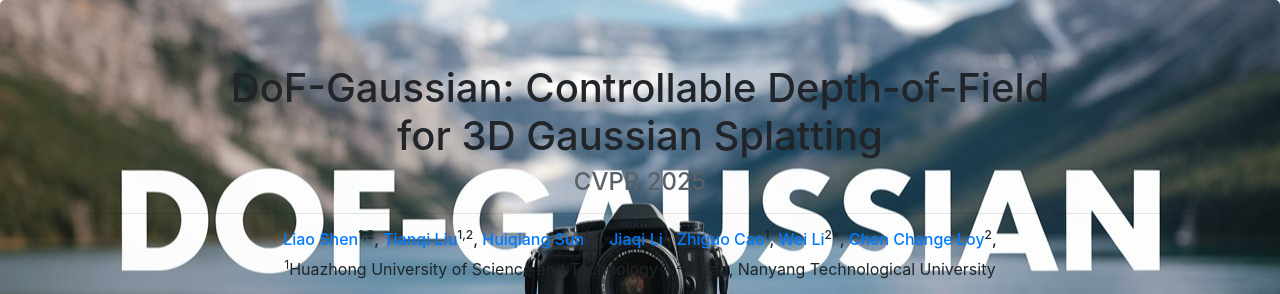
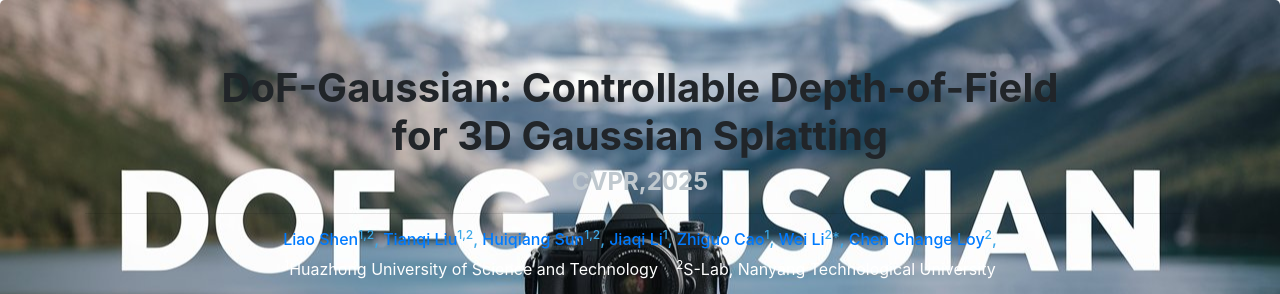
Before and after one commit to DoF-Gaussian/DoF-Gaussian.github.io, a plain HTML site: page index.html in a window 1280 px wide. Shown: the top 294 px of the page. Drawn offline with nearby package versions, Linux system fonts and the light colour scheme; some packages are replaced by stand-ins of ours.

Commit message:
Update index.html

```diff
--- a/index.html
+++ b/index.html
@@ -33,10 +33,12 @@
       <div class="container">
         <div class="row">
           <div class="col-12">
-            <h1 class="title is-1 publication-title">DoF-Gaussian: Controllable Depth-of-Field <br>for 3D Gaussian Splatting</h1>
-            <h4 style="color:#5a6268;">CVPR,2025</h4>
+            <h1 class="title is-1 publication-title" style="font-weight: bold;">
+              DoF-Gaussian: Controllable Depth-of-Field <br>for 3D Gaussian Splatting
+            </h1>
+            <h4 style="color:rgb(191, 200, 206);"><strong>CVPR,2025</strong></h4>
             <hr>
-            <h6><a href="https://leoshen917.github.io/" target="_blank">Liao Shen</a><sup>1,2</sup>,
+            <h6 style="color:rgb(60, 168, 231);"><a href="https://leoshen917.github.io/" target="_blank">Liao Shen</a><sup>1,2</sup>,
                 <a href="https://tqtqliu.github.io/" target="_blank">Tianqi Liu</a><sup>1,2</sup>,
                 <a href="https://huiqiang-sun.github.io/" target="_blank">Huiqiang Sun</a><sup>1,2</sup>,
                 <a href="lijia7.github.io" target="_blank">Jiaqi Li</a><sup>1</sup>,
@@ -45,7 +47,7 @@
                 <a href="https://www.mmlab-ntu.com/person/ccloy/index.html" target="_blank">Chen Change Loy</a><sup>2</sup>,
 
             </h6>
-            <p><sup>1</sup>Huazhong University of Science and Technology &nbsp;&nbsp;
+            <p style="color: white;"><sup>1</sup>Huazhong University of Science and Technology &nbsp;&nbsp;
                <sup>2</sup>S-Lab, Nanyang Technological University</p>
             <div class="row justify-content-center">
               <div class="column">
```
